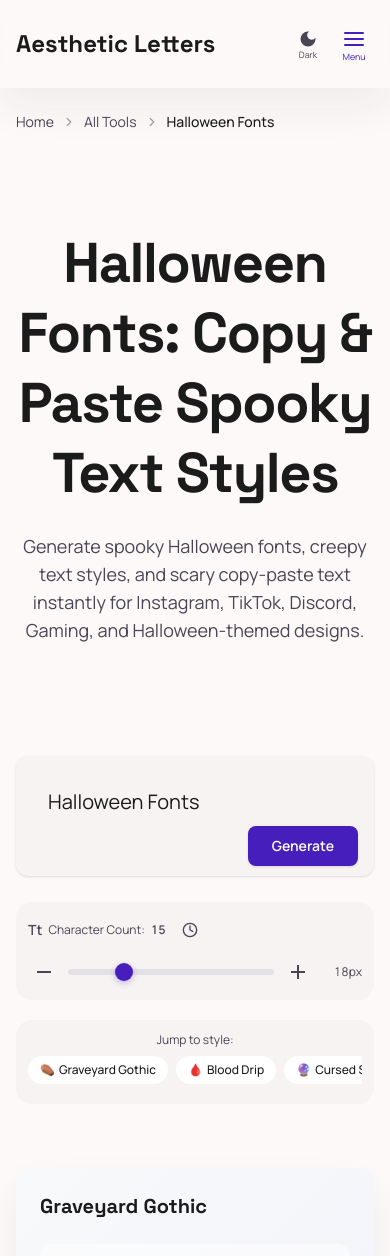
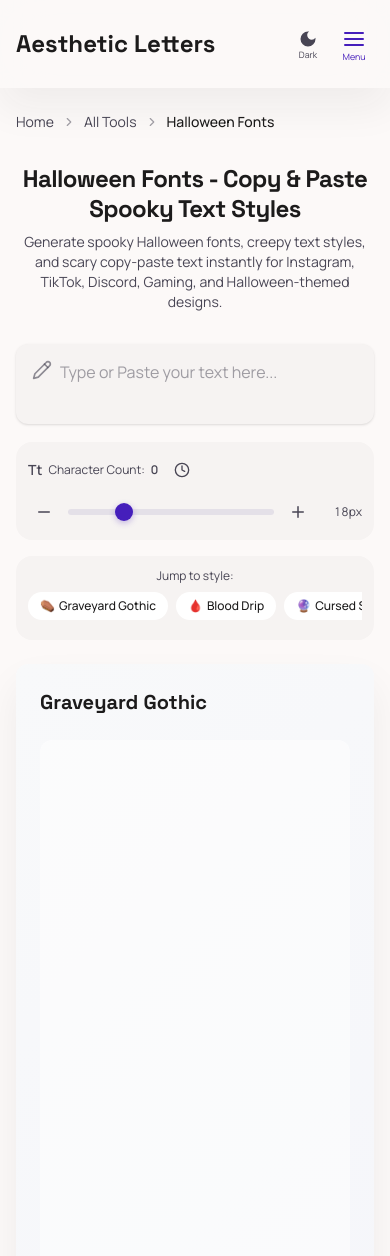
Before and after one commit to husnainalidev97/aestheticletters, a Next.js app: page /halloween-fonts in a window 390 px wide. Shown: the top 1256 px of the page. Built offline with nearby package versions, Linux system fonts and the light colour scheme; a web font is replaced by a local one.

Commit message:
perf: optimize halloween fonts page — generator-first layout, remove Generate button, inline SVG icons
Co-Authored-By: husnainalidev96@gmail.com <husnainalidev96@gmail.com>

```diff
--- a/src/app/halloween-fonts/HalloweenFontsClient.tsx
+++ b/src/app/halloween-fonts/HalloweenFontsClient.tsx
@@ -51,13 +51,11 @@ export default function HalloweenFontsClient() {
   const [maxSize, setMaxSize] = useState(MAX_SIZE_DESKTOP);
   const [showAll, setShowAll] = useState(false);
   const [isLoadingMore, setIsLoadingMore] = useState(false);
-  const [inputText, setInputText] = useState(DEFAULT_TEXT);
+  const [inputText, setInputText] = useState("");
   const [copiedId, setCopiedId] = useState<string | null>(null);
   const [copyCount, setCopyCount] = useState(0);
-  const [generateFlash, setGenerateFlash] = useState(false);
   const loadMoreTimerRef = useRef<ReturnType<typeof setTimeout> | null>(null);
   const copyTimerRef = useRef<ReturnType<typeof setTimeout> | null>(null);
-  const generateTimerRef = useRef<ReturnType<typeof setTimeout> | null>(null);
   const { favorites, isFavorite, toggleFavorite, removeFavorite } = useFavorites();
   const { addEntry } = useTextHistory();
   const [previewText, setPreviewText] = useState<string | null>(null);
@@ -94,33 +92,8 @@ export default function HalloweenFontsClient() {
     return () => {
       if (loadMoreTimerRef.current) clearTimeout(loadMoreTimerRef.current);
       if (copyTimerRef.current) clearTimeout(copyTimerRef.current);
-      if (generateTimerRef.current) clearTimeout(generateTimerRef.current);
       if (historyTimerRef.current) clearTimeout(historyTimerRef.current);
     };
-  }, []);
-
-  const handleGenerate = useCallback(() => {
-    setGenerateFlash(true);
-    if (generateTimerRef.current) clearTimeout(generateTimerRef.current);
-    generateTimerRef.current = setTimeout(() => setGenerateFlash(false), 1500);
-
-    const el = document.getElementById("halloween-font-results");
-    if (el) {
-      const targetY = el.getBoundingClientRect().top + window.scrollY - 88;
-      const startY = window.scrollY;
-      const distance = targetY - startY;
-      const duration = 900;
-      let start: number | null = null;
-      const step = (ts: number) => {
-        if (!start) start = ts;
-        const elapsed = ts - start;
-        const t = Math.min(elapsed / duration, 1);
-        const ease = t < 0.5 ? 4 * t * t * t : 1 - Math.pow(-2 * t + 2, 3) / 2;
-        window.scrollTo(0, startY + distance * ease);
-        if (t < 1) requestAnimationFrame(step);
-      };
-      requestAnimationFrame(step);
-    }
   }, []);
 
   const handleExploreMore = useCallback(() => {
@@ -182,26 +155,21 @@ export default function HalloweenFontsClient() {
   return (
     <>
       <HalloweenGoogleFontsLoader />
-      {/* Generator Block: Input + Button + Slider */}
-      <section className="max-w-[1440px] mx-auto px-4 md:px-[150px] pb-16">
-        <div className="relative w-full max-w-3xl mx-auto space-y-5">
+      {/* Generator Block: Input + Slider */}
+      <section className="max-w-[1440px] mx-auto px-4 md:px-[150px] pb-6 md:pb-8">
+        <div className="relative w-full max-w-3xl mx-auto space-y-3 md:space-y-5">
           <div className="relative">
+            <svg className="absolute left-4 md:left-8 top-4 md:top-8 w-5 h-5 md:w-6 md:h-6 text-on-surface-variant/60 pointer-events-none" xmlns="http://www.w3.org/2000/svg" viewBox="0 0 24 24" fill="none" stroke="currentColor" strokeWidth="2" strokeLinecap="round" strokeLinejoin="round">
+              <path d="M17 3a2.85 2.83 0 1 1 4 4L7.5 20.5 2 22l1.5-5.5Z" />
+              <path d="m15 5 4 4" />
+            </svg>
             <textarea
               aria-label="Enter text to transform into Halloween fonts"
-              className="w-full min-h-[120px] p-8 pr-36 text-xl font-body bg-surface-container-low border-none rounded-xl focus-visible:ring-2 focus-visible:ring-primary/40 focus:bg-surface-container-high transition-all resize-none shadow-sm outline-none"
-              placeholder="Type or paste your text here..."
+              className="w-full min-h-[56px] md:min-h-[120px] pl-11 md:pl-16 pr-4 md:pr-8 py-4 md:py-8 text-base md:text-xl font-body bg-surface-container-low border-none rounded-xl focus-visible:ring-2 focus-visible:ring-primary/40 focus:bg-surface-container-high transition-all resize-none shadow-sm outline-none placeholder:text-on-surface-variant/50"
+              placeholder="Type or Paste your text here..."
               value={inputText}
               onChange={(e) => setInputText(e.target.value)}
             />
-            <button
-              onClick={handleGenerate}
-              className={`absolute right-4 bottom-4 px-6 py-2.5 font-body font-semibold text-sm rounded-lg active:scale-95 shadow-sm text-white flex items-center gap-1.5 transition-all duration-300 ${generateFlash ? "bg-[#22c55e]" : "bg-primary"}`}
-            >
-              {generateFlash && (
-                <span className="material-symbols-outlined text-sm" style={{ fontVariationSettings: "'FILL' 1" }}>check_circle</span>
-              )}
-              {generateFlash ? "Generated!" : "Generate"}
-            </button>
           </div>
           <div className="rounded-2xl bg-surface-container-low p-3 flex flex-col gap-2.5 sm:flex-row sm:items-center sm:justify-between transition-colors duration-300">
             <div className="flex items-center gap-2">
@@ -218,7 +186,7 @@ export default function HalloweenFontsClient() {
                 className="w-8 h-8 flex items-center justify-center rounded-full text-on-surface-variant hover:bg-surface-container-high active:scale-95 transition-all select-none"
                 aria-label="Decrease font size"
               >
-                <span className="material-symbols-outlined text-[18px]">remove</span>
+                <svg width="18" height="18" viewBox="0 0 24 24" fill="none" stroke="currentColor" strokeWidth="2" strokeLinecap="round"><line x1="5" y1="12" x2="19" y2="12" /></svg>
               </button>
               <input
                 type="range"
@@ -234,7 +202,7 @@ export default function HalloweenFontsClient() {
                 className="w-8 h-8 flex items-center justify-center rounded-full text-on-surface-variant hover:bg-surface-container-high active:scale-95 transition-all select-none"
                 aria-label="Increase font size"
               >
-                <span className="material-symbols-outlined text-[18px]">add</span>
+                <svg width="18" height="18" viewBox="0 0 24 24" fill="none" stroke="currentColor" strokeWidth="2" strokeLinecap="round"><line x1="12" y1="5" x2="12" y2="19" /><line x1="5" y1="12" x2="19" y2="12" /></svg>
               </button>
               <span className="text-xs text-on-surface-variant font-body tabular-nums w-10 text-right">
                 {fontSize}px
@@ -290,9 +258,7 @@ export default function HalloweenFontsClient() {
               ) : (
                 <span className="flex items-center gap-2">
                   Explore More Styles
-                  <span className="material-symbols-outlined text-sm">
-                    arrow_forward
-                  </span>
+                  <svg width="16" height="16" viewBox="0 0 24 24" fill="none" stroke="currentColor" strokeWidth="2" strokeLinecap="round" strokeLinejoin="round"><line x1="5" y1="12" x2="19" y2="12" /><polyline points="12 5 19 12 12 19" /></svg>
                 </span>
               )}
             </button>
@@ -306,12 +272,7 @@ export default function HalloweenFontsClient() {
           key={copyCount}
           className="fixed bottom-12 left-1/2 -translate-x-1/2 z-50 bg-inverse-surface text-inverse-on-surface px-8 py-4 rounded-full editorial-shadow animate-slide-up flex items-center gap-4 font-headline font-bold text-sm tracking-tight"
         >
-          <span
-            className="material-symbols-outlined"
-            style={{ fontVariationSettings: "'FILL' 1" }}
-          >
-            check_circle
-          </span>
+          <svg width="20" height="20" viewBox="0 0 24 24" fill="currentColor"><path d="M12 2C6.48 2 2 6.48 2 12s4.48 10 10 10 10-4.48 10-10S17.52 2 12 2zm-2 15l-5-5 1.41-1.41L10 14.17l7.59-7.59L19 8l-9 9z"/></svg>
           Style Copied to Clipboard
         </div>
       )}
--- a/src/app/halloween-fonts/HalloweenFontsClientLazy.tsx
+++ b/src/app/halloween-fonts/HalloweenFontsClientLazy.tsx
@@ -3,10 +3,13 @@
 import dynamic from "next/dynamic";
 
 const HalloweenFontsClient = dynamic(() => import("./HalloweenFontsClient"), {
-  ssr: false,
   loading: () => (
-    <section className="max-w-[1440px] mx-auto px-4 md:px-[150px] pb-16">
-      <div className="w-full max-w-3xl mx-auto h-[280px] rounded-xl bg-surface-container-low animate-pulse" />
+    <section className="max-w-[1440px] mx-auto px-4 md:px-[150px] pb-6 md:pb-8">
+      <div className="w-full max-w-3xl mx-auto space-y-3 md:space-y-5">
+        <div className="h-[56px] md:h-[120px] rounded-xl bg-surface-container-low animate-pulse" />
+        <div className="h-[52px] rounded-2xl bg-surface-container-low animate-pulse" />
+        <div className="h-[48px] rounded-xl bg-surface-container-low animate-pulse" />
+      </div>
     </section>
   ),
 });
--- a/src/app/halloween-fonts/page.tsx
+++ b/src/app/halloween-fonts/page.tsx
@@ -184,11 +184,11 @@ export default function HalloweenFontsPage() {
           ]}
         />
         {/* Hero Section */}
-        <section className="max-w-[1440px] mx-auto px-4 md:px-[150px] pt-24 pb-16 text-center">
-          <h1 className="font-headline text-[3.5rem] md:text-6xl font-bold tracking-tight leading-tight text-on-background mb-6">
-            Halloween Fonts: Copy &amp; Paste Spooky Text Styles
+        <section className="max-w-[1440px] mx-auto px-4 md:px-[150px] pt-8 pb-4 md:pt-10 md:pb-6 text-center">
+          <h1 className="font-headline text-2xl md:text-5xl font-bold tracking-tight leading-tight text-on-background mb-2 md:mb-3">
+            Halloween Fonts - Copy &amp; Paste Spooky Text Styles
           </h1>
-          <p className="font-body text-on-surface-variant max-w-2xl mx-auto mb-12 text-lg">
+          <p className="font-body text-on-surface-variant max-w-2xl mx-auto mb-4 md:mb-4 text-sm md:text-lg">
             Generate spooky Halloween fonts, creepy text styles, and scary copy-paste text instantly for Instagram,
             TikTok, Discord, Gaming, and Halloween-themed designs.
           </p>
@@ -313,7 +313,7 @@ export default function HalloweenFontsPage() {
                     "Metal Mania: for a slightly more modern, condensed interpretation",
                   ].map((item) => (
                     <li key={item} className="flex items-start gap-2 text-on-surface-variant text-lg">
-                      <span className="material-symbols-outlined text-primary text-base mt-1" style={{ fontVariationSettings: "'FILL' 1" }} aria-hidden="true">check_circle</span>
+                      <svg className="w-4 h-4 text-primary mt-1 shrink-0" viewBox="0 0 24 24" fill="currentColor" aria-hidden="true"><path d="M12 2C6.48 2 2 6.48 2 12s4.48 10 10 10 10-4.48 10-10S17.52 2 12 2zm-2 15l-5-5 1.41-1.41L10 14.17l7.59-7.59L19 8l-9 9z"/></svg>
                       {item}
                     </li>
                   ))}
@@ -350,7 +350,7 @@ export default function HalloweenFontsPage() {
                     { name: "Bat Wing", desc: "thin sharp lettering evoking vampire/bat imagery. Works especially well for TikTok usernames and gaming identities." },
                   ].map((s) => (
                     <li key={s.name} className="flex items-start gap-2 text-on-surface-variant text-lg">
-                      <span className="material-symbols-outlined text-primary text-base mt-1" style={{ fontVariationSettings: "'FILL' 1" }} aria-hidden="true">check_circle</span>
+                      <svg className="w-4 h-4 text-primary mt-1 shrink-0" viewBox="0 0 24 24" fill="currentColor" aria-hidden="true"><path d="M12 2C6.48 2 2 6.48 2 12s4.48 10 10 10 10-4.48 10-10S17.52 2 12 2zm-2 15l-5-5 1.41-1.41L10 14.17l7.59-7.59L19 8l-9 9z"/></svg>
                       <span><strong>{s.name}</strong>: {s.desc}</span>
                     </li>
                   ))}
@@ -369,7 +369,7 @@ export default function HalloweenFontsPage() {
                     { name: "Moonlight Cursive", desc: "smooth flowing script with a nighttime mystery feeling. A top pick for Halloween wedding invitations and stylish Instagram bios." },
                   ].map((s) => (
                     <li key={s.name} className="flex items-start gap-2 text-on-surface-variant text-lg">
-                      <span className="material-symbols-outlined text-primary text-base mt-1" style={{ fontVariationSettings: "'FILL' 1" }} aria-hidden="true">check_circle</span>
+                      <svg className="w-4 h-4 text-primary mt-1 shrink-0" viewBox="0 0 24 24" fill="currentColor" aria-hidden="true"><path d="M12 2C6.48 2 2 6.48 2 12s4.48 10 10 10 10-4.48 10-10S17.52 2 12 2zm-2 15l-5-5 1.41-1.41L10 14.17l7.59-7.59L19 8l-9 9z"/></svg>
                       <span><strong>{s.name}</strong>: {s.desc}</span>
                     </li>
                   ))}
@@ -388,7 +388,7 @@ export default function HalloweenFontsPage() {
 
                   ].map((s) => (
                     <li key={s.name} className="flex items-start gap-2 text-on-surface-variant text-lg">
-                      <span className="material-symbols-outlined text-primary text-base mt-1" style={{ fontVariationSettings: "'FILL' 1" }} aria-hidden="true">check_circle</span>
+                      <svg className="w-4 h-4 text-primary mt-1 shrink-0" viewBox="0 0 24 24" fill="currentColor" aria-hidden="true"><path d="M12 2C6.48 2 2 6.48 2 12s4.48 10 10 10 10-4.48 10-10S17.52 2 12 2zm-2 15l-5-5 1.41-1.41L10 14.17l7.59-7.59L19 8l-9 9z"/></svg>
                       <span><strong>{s.name}</strong>: {s.desc}</span>
                     </li>
                   ))}
@@ -407,7 +407,7 @@ export default function HalloweenFontsPage() {
                     { name: "Blood Rain", desc: "combines icon decoration with strikethrough effects for a bleeding digital look. Best for tech-horror aesthetics and streaming branding." },
                   ].map((s) => (
                     <li key={s.name} className="flex items-start gap-2 text-on-surface-variant text-lg">
-                      <span className="material-symbols-outlined text-primary text-base mt-1" style={{ fontVariationSettings: "'FILL' 1" }} aria-hidden="true">check_circle</span>
+                      <svg className="w-4 h-4 text-primary mt-1 shrink-0" viewBox="0 0 24 24" fill="currentColor" aria-hidden="true"><path d="M12 2C6.48 2 2 6.48 2 12s4.48 10 10 10 10-4.48 10-10S17.52 2 12 2zm-2 15l-5-5 1.41-1.41L10 14.17l7.59-7.59L19 8l-9 9z"/></svg>
                       <span><strong>{s.name}</strong>: {s.desc}</span>
                     </li>
                   ))}
@@ -562,7 +562,7 @@ export default function HalloweenFontsPage() {
                     "Social media post captions and quote cards",
                   ].map((item) => (
                     <li key={item} className="flex items-start gap-2 text-on-surface-variant text-lg">
-                      <span className="material-symbols-outlined text-primary text-base mt-1" style={{ fontVariationSettings: "'FILL' 1" }} aria-hidden="true">check_circle</span>
+                      <svg className="w-4 h-4 text-primary mt-1 shrink-0" viewBox="0 0 24 24" fill="currentColor" aria-hidden="true"><path d="M12 2C6.48 2 2 6.48 2 12s4.48 10 10 10 10-4.48 10-10S17.52 2 12 2zm-2 15l-5-5 1.41-1.41L10 14.17l7.59-7.59L19 8l-9 9z"/></svg>
                       {item}
                     </li>
                   ))}
@@ -619,7 +619,7 @@ export default function HalloweenFontsPage() {
                     { name: "Mug and tumbler decals", desc: "Simple gothic styles at medium weight. Avoid Blood Drip styles for small decals since the drip detail disappears below about 0.5 inches." },
                   ].map((s) => (
                     <li key={s.name} className="flex items-start gap-2 text-on-surface-variant text-lg">
-                      <span className="material-symbols-outlined text-primary text-base mt-1" style={{ fontVariationSettings: "'FILL' 1" }} aria-hidden="true">check_circle</span>
+                      <svg className="w-4 h-4 text-primary mt-1 shrink-0" viewBox="0 0 24 24" fill="currentColor" aria-hidden="true"><path d="M12 2C6.48 2 2 6.48 2 12s4.48 10 10 10 10-4.48 10-10S17.52 2 12 2zm-2 15l-5-5 1.41-1.41L10 14.17l7.59-7.59L19 8l-9 9z"/></svg>
                       <span><strong>{s.name}</strong> - {s.desc}</span>
                     </li>
                   ))}
@@ -674,7 +674,7 @@ export default function HalloweenFontsPage() {
                     "Resist using spooky fonts year-round for seasonal branding. The impact comes from context. A halloween font in July just looks like a design mistake.",
                   ].map((tip) => (
                     <li key={tip} className="flex items-start gap-2 text-on-surface-variant text-lg">
-                      <span className="material-symbols-outlined text-primary text-base mt-1" style={{ fontVariationSettings: "'FILL' 1" }} aria-hidden="true">check_circle</span>
+                      <svg className="w-4 h-4 text-primary mt-1 shrink-0" viewBox="0 0 24 24" fill="currentColor" aria-hidden="true"><path d="M12 2C6.48 2 2 6.48 2 12s4.48 10 10 10 10-4.48 10-10S17.52 2 12 2zm-2 15l-5-5 1.41-1.41L10 14.17l7.59-7.59L19 8l-9 9z"/></svg>
                       {tip}
                     </li>
                   ))}
```
